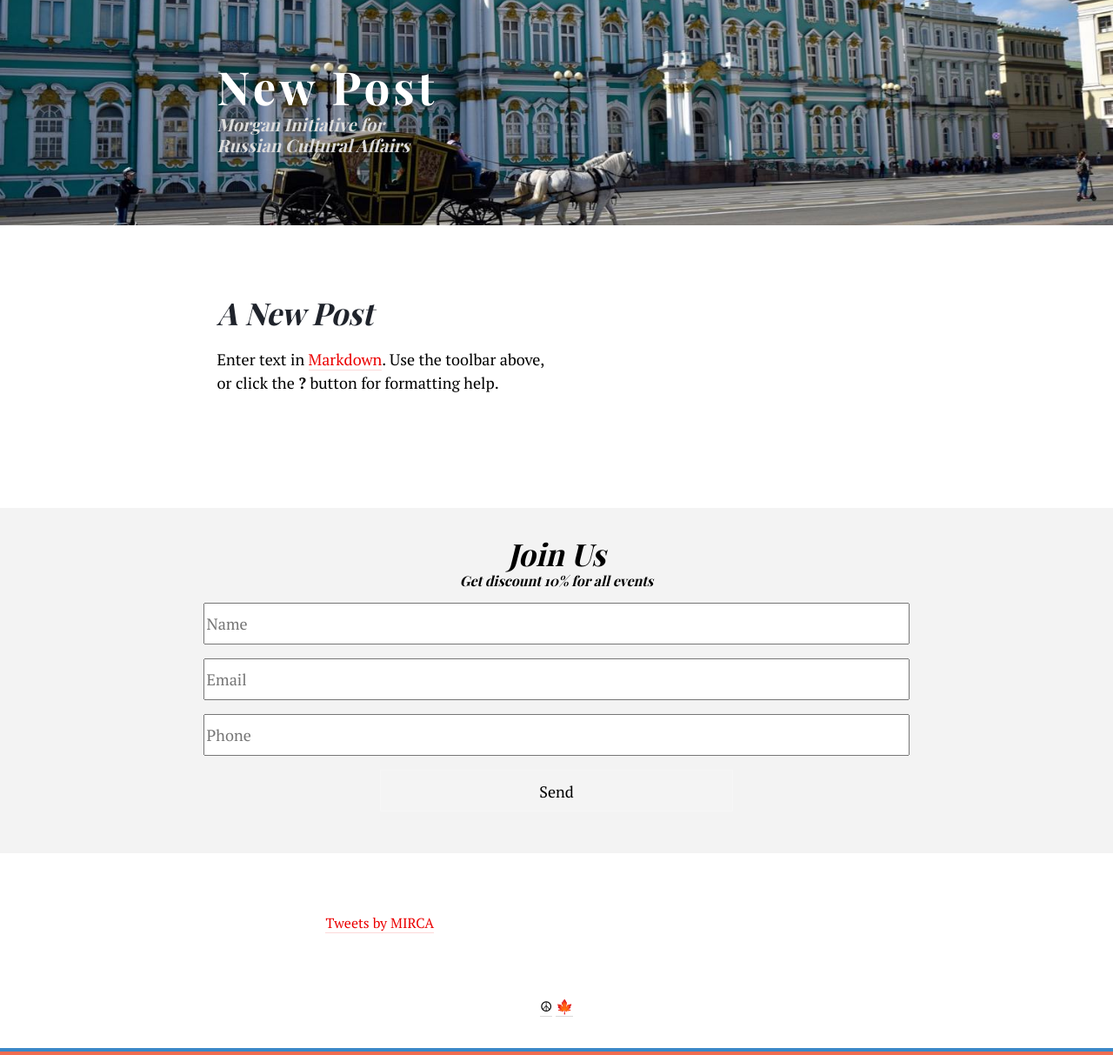
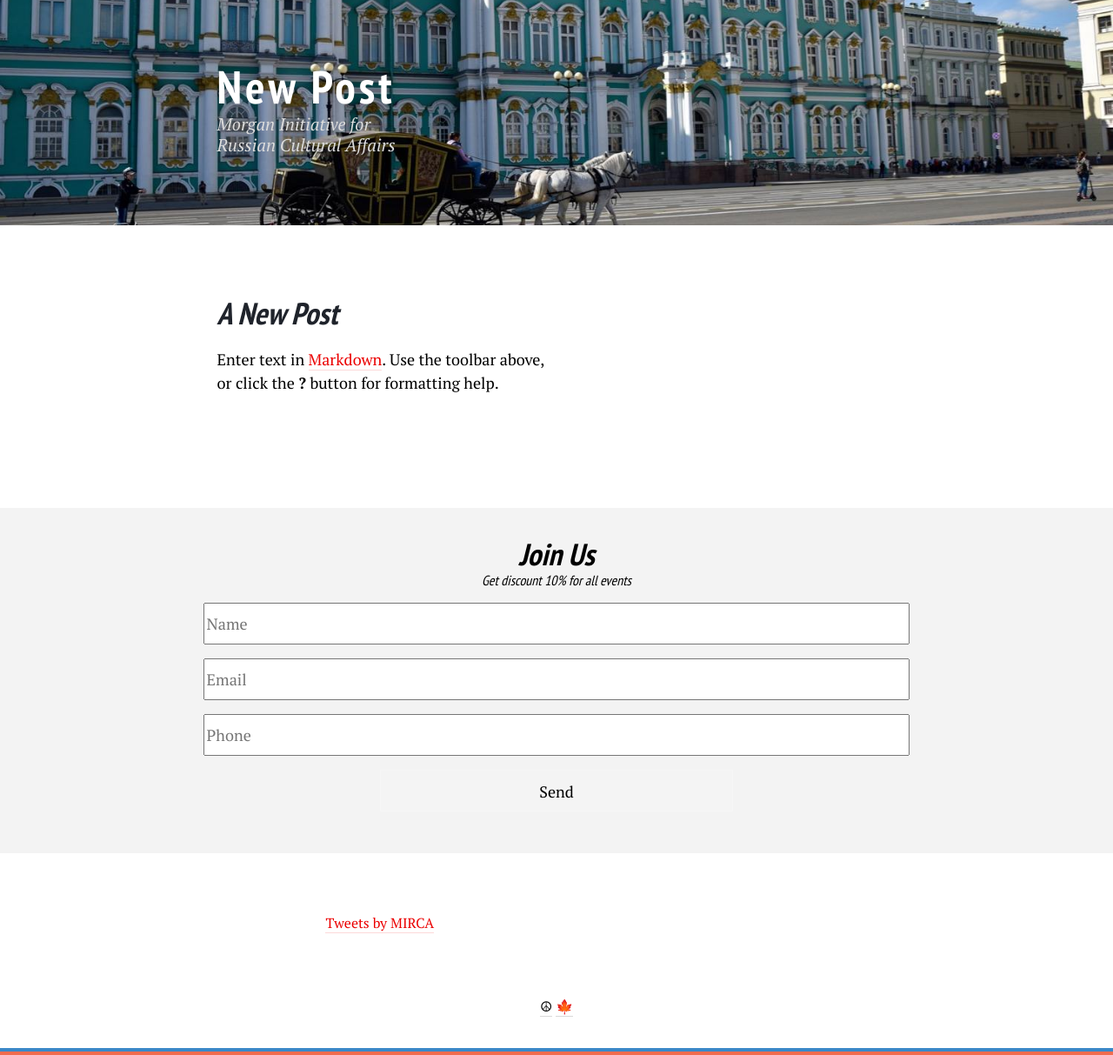
Before and after one commit to dy/mircamtl.github.io, a Jekyll site: the page built from _posts/2016-06-14-new-post.md, in a window 1280 px wide. Shown: the whole page at 87% size. Built offline with Jekyll 4.4.1, drawn with Linux system fonts in a browser that asks for light colours; comment, search, counter and statistics services are not loaded.

Commit message:
Update styles

```diff
--- a/_includes/head.html
+++ b/_includes/head.html
@@ -10,8 +10,7 @@
   <link rel="stylesheet" href="{{ "/css/index.css" | prepend: site.baseurl }}">
   <link rel="canonical" href="{{ page.url | replace:'index.html','' | prepend: site.baseurl | prepend: site.url }}">
   <link rel="alternate" type="application/rss+xml" title="{{ site.title }}" href="{{ "/feed.xml" | prepend: site.baseurl | prepend: site.url }}">
-  <link href="https://fonts.googleapis.com/css?family=PT+Serif:400,400i,700&subset=cyrillic" rel="stylesheet">
-  <link href="https://fonts.googleapis.com/css?family=Playfair+Display:700&subset=cyrillic" rel="stylesheet">
+  <link href="https://fonts.googleapis.com/css?family=PT+Sans+Narrow:400,700|PT+Serif:400,400i,700&subset=cyrillic" rel="stylesheet">
 
   <!--	TODO: all the meta-generation info -->
 </head>
--- a/css/index.css
+++ b/css/index.css
@@ -67,7 +67,7 @@ h3,
 h4,
 h5,
 h6 {
-	font-family: 'Playfair Display', serif;
+	font-family: 'PT Sans Narrow', sans-serif;
 	margin-top: 2rem;
 	font-style: italic;
 	margin-bottom: 1rem;
@@ -175,10 +175,10 @@ figure {
 }
 
 .page-title {
-	font-family: 'Playfair Display', serif;
+	font-family: 'PT Sans Narrow', sans-serif;
 	font-style: normal;
 	letter-spacing: .15ex;
-	font-weight: normal;
+	font-weight: 700;
 	margin-top: -.75rem;
 	margin-bottom: 0rem;
 	color: white;
@@ -204,7 +204,7 @@ figure {
 }
 
 .page-tagline {
-	font-family: 'Playfair Display', serif;
+	font-family: 'PT Serif', serif;
 	font-weight: normal;
 	opacity: 1;
 	margin: 0rem 0 0;
@@ -493,13 +493,13 @@ figure {
 }
 .post-title {
 	margin: 0 0 1rem;
-	font-family: 'Helvetica Black', 'Arial Black', sans-serif;
+	font-family: 'PT Sans Narrow', sans-serif;
 	font-style: normal;
-	font-weight: 900;
-    font-size: 1.5rem;
+	font-weight: 700;
+    font-size: 1.666rem;
 	color: black;
-    line-height: 1.5;
-    letter-spacing: -.05ex;
+    line-height: 2.4rem;
+    letter-spacing: .02ex;
 }
 .post-title-link {
 	color: rgb(0, 0, 0);
@@ -536,7 +536,6 @@ figure {
 .post-excerpt h5,
 .post-excerpt h6 {
 	font-size: 1.4rem;
-	font-family: sans-serif;
 	font-style: normal;
 }
 
@@ -576,24 +575,23 @@ figure {
 	}
 
 	.post-date {
-		margin-top: -.5rem;
+		margin-top: -.666rem;
 		margin-left: -5rem;
 		float: left;
 		text-align: right;
 	}
 	.post-date-day {
-		font-size: 4rem;
-		font-family: 'Playfair Display', serif;
-		font-weight: bold;
-		letter-spacing: 0;
+		font-size: 3.666rem;
+		font-family: 'PT Serif', serif;
+		font-weight: 400;
+		letter-spacing: -.08ex;
 	}
 	.post-date-month {
-		font-family: sans-serif;
-		font-size: 1.1rem;
+		font-family: 'PT Sans Narrow', sans-serif;
+		font-size: 1.13rem;
 		margin-top: -.36rem;
-		margin-right: .15rem;
 		letter-spacing: -.02ex;
-		margin-right: .03ex;
+		margin-right: .45rem;
 	}
 	.post-content {
 		width: 50%;
--- a/index.html
+++ b/index.html
@@ -14,15 +14,15 @@ layout: default
 			</figure>
 		{% endif %}
 		<div class="post-content">
-			<h2 class="post-title">
-				<a class="post-title-link" href="{{ post.url | prepend: site.baseurl }}">{{ post.title }}</a>
-			</h2>
 			{% if post.when %}
 				<time class="post-date">
 					<div class="post-date-day">{{ post.when | date: '%d' }}</div>
 					<div class="post-date-month">{{ post.when | date: '%B' }}</div>
 				</time>
 			{% endif %}
+			<h2 class="post-title">
+				<a class="post-title-link" href="{{ post.url | prepend: site.baseurl }}">{{ post.title }}</a>
+			</h2>
 			<div class="post-excerpt">
 				{{ post.excerpt }}
 			</div>
```
